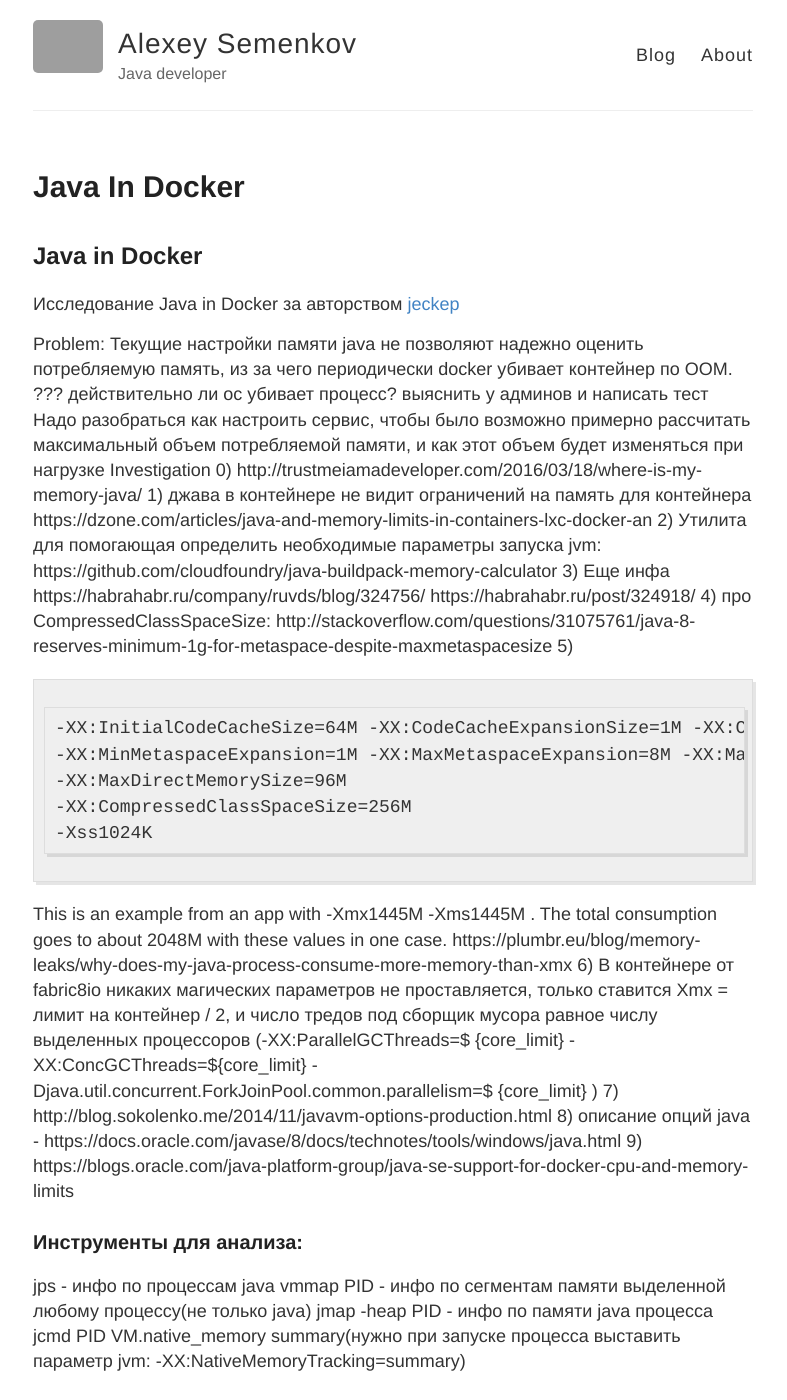
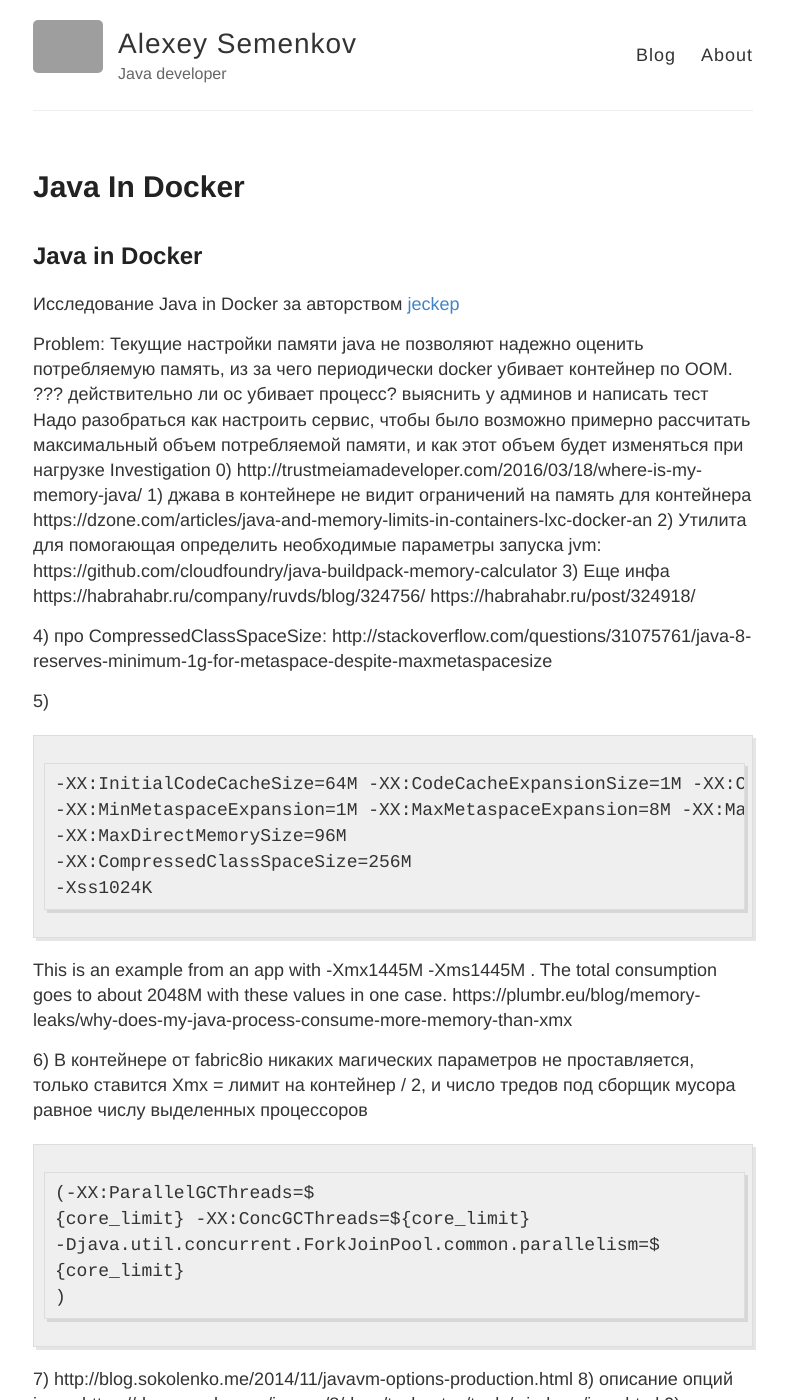
Before and after one commit to knalx/knalx-blog, a Jekyll site: the page built from _posts/2017-06-18-java-in-docker.md, in a window 1280 px wide and 1400 px high. Shown: the whole window, without its empty margins (247-1034 px from the left). Built offline with Jekyll 4.4.1, drawn with Linux system fonts in a browser that asks for light colours; our own code applies the rules of GitHub Pages for plain Markdown files; some of the changed text lies outside the part shown; grey boxes are pictures that could not be loaded.

Commit message:
Update 2017-06-18-java-in-docker.md

````diff
--- a/_posts/2017-06-18-java-in-docker.md
+++ b/_posts/2017-06-18-java-in-docker.md
@@ -12,7 +12,9 @@ https://dzone.com/articles/java-and-memory-limits-in-containers-lxc-docker-an
 2) Утилита для помогающая определить необходимые параметры запуска jvm: https://github.com/cloudfoundry/java-buildpack-memory-calculator
 3) Еще инфа https://habrahabr.ru/company/ruvds/blog/324756/
 https://habrahabr.ru/post/324918/
+
 4) про CompressedClassSpaceSize: http://stackoverflow.com/questions/31075761/java-8-reserves-minimum-1g-for-metaspace-despite-maxmetaspacesize
+
 5)
  ```
 -XX:InitialCodeCacheSize=64M -XX:CodeCacheExpansionSize=1M -XX:CodeCacheMinimumFreeSpace=1M -XX:ReservedCodeCacheSize=200M
@@ -23,11 +25,16 @@ https://habrahabr.ru/post/324918/
 ```
 This is an example from an app with -Xmx1445M -Xms1445M . The total consumption goes to about 2048M with these values in one case.
 https://plumbr.eu/blog/memory-leaks/why-does-my-java-process-consume-more-memory-than-xmx
-6) В контейнере от fabric8io никаких магических параметров не проставляется, только ставится Xmx = лимит на контейнер / 2, и число тредов под сборщик мусора равное числу выделенных процессоров (-XX:ParallelGCThreads=$
+
+6) В контейнере от fabric8io никаких магических параметров не проставляется, только ставится Xmx = лимит на контейнер / 2, и число тредов под сборщик мусора равное числу выделенных процессоров
+```
+(-XX:ParallelGCThreads=$
 {core_limit} -XX:ConcGCThreads=${core_limit}
 -Djava.util.concurrent.ForkJoinPool.common.parallelism=$
 {core_limit}
 )
+```
+
 7) http://blog.sokolenko.me/2014/11/javavm-options-production.html
 8) описание опций java - https://docs.oracle.com/javase/8/docs/technotes/tools/windows/java.html
 9) https://blogs.oracle.com/java-platform-group/java-se-support-for-docker-cpu-and-memory-limits
````
